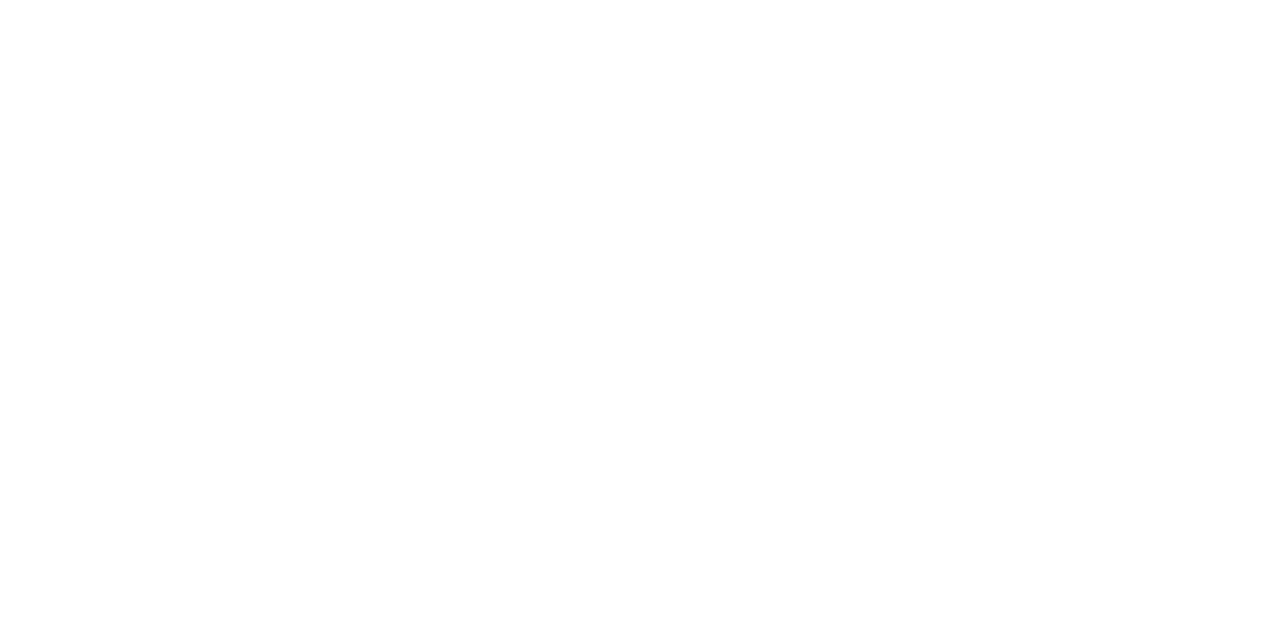
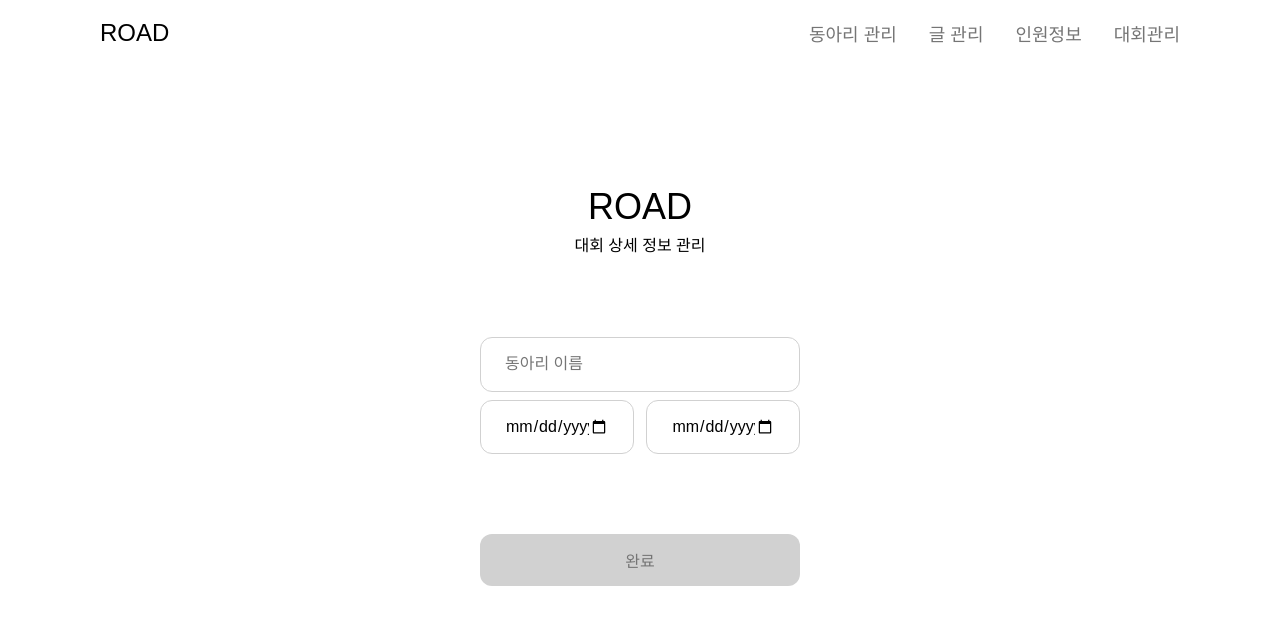
Before and after one commit to Log-Road/Road-FrontEnd, a React (Create React App) app: page /contestDetailsManagement in a window 1280 px wide. Before the commit this address had no page. Shown: the top 624 px of the page. Built offline with nearby package versions, Linux system fonts and the light colour scheme.

Commit message:
🚚 :: 페이지 이름 변경

```diff
--- a/src/Router/Router.jsx
+++ b/src/Router/Router.jsx
@@ -16,7 +16,7 @@ import ClubAdd from "../pages/Admin/ClubAdd";
 import ClubUpdate from "../pages/Admin/ClubUpdate";
 import AwardAdd from "../pages/Admin/AwardAdd";
 import ContestManagement from "../pages/Admin/ContestManagement";
-import ContestAdd from "../pages/Admin/ContestAdd";
+import ContestDetailsManagement from "../pages/Admin/ContestDetailsManagement";
 import AwardRegister from "../pages/Admin/AwardRegister";
 
 export default function Router() {
@@ -39,7 +39,7 @@ export default function Router() {
         <Route path="/clubUpdate" element={<ClubUpdate/>} />
         <Route path="/awardAdd" element={<AwardAdd/>} />
         <Route path="/contestManagement" element={<ContestManagement/>} />
-        <Route path="/contestAdd" element={<ContestAdd/>} />
+        <Route path="/contestDetailsManagement" element={<ContestDetailsManagement/>} />
         <Route path="/awardRegister" element={<AwardRegister/>} />
       </Routes>
     </BrowserRouter>
--- a/src/pages/Admin/ContestAdd.tsx
+++ b/src/pages/Admin/ContestDetailsManagement.tsx
@@ -6,10 +6,10 @@ import ActiveButton from "../../components/Button/ActiveButton"
 
 /**
  *
- * @returns 대회 추가 페이지
+ * @returns 대회 상세 정보 관리 페이지
  */
 
-export default function ContestAdd() {
+export default function ContestDetailsManagement() {
 
     return (
         <Container>
@@ -18,7 +18,7 @@ export default function ContestAdd() {
             <Contents>
                 <TopWrap>
                     <Title>ROAD</Title>
-                    <SubTitle>대회 추가</SubTitle>
+                    <SubTitle>대회 상세 정보 관리</SubTitle>
                 </TopWrap>
 
                 <ContentWrap>
@@ -29,7 +29,7 @@ export default function ContestAdd() {
                     </DateInputWrap>
                 </ContentWrap>
 
-                <ActiveButton text="대회 추가" active={false} />
+                <ActiveButton text="완료" active={false} />
             </Contents>
         </Container>
     )
```
